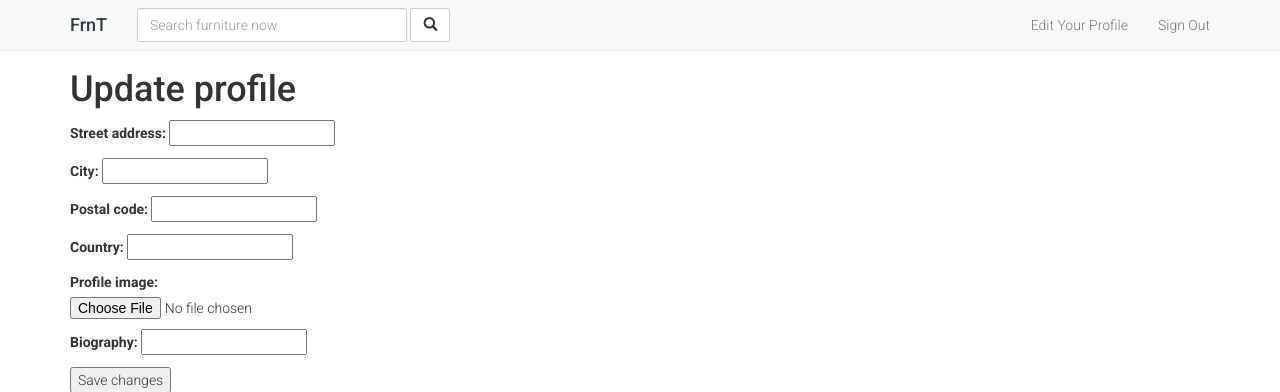
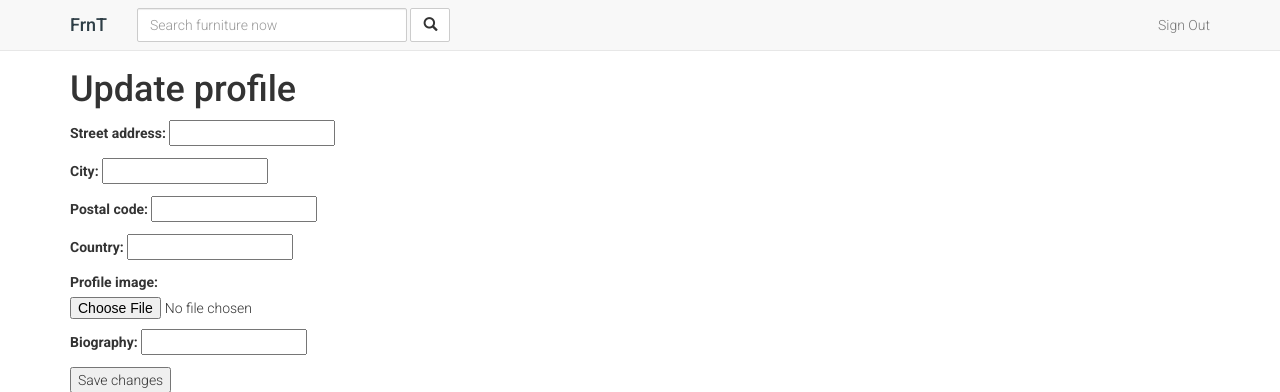
Before and after one commit to xofaye/frnt, a Django app: page /profile/edit/ in a window 1280 px wide. Shown: the top 392 px of the page. Run offline with Django 3.2, Linux system fonts and the light colour scheme; the visitor is signed in with stand-in values (Sample User, id 1); some libraries are stand-ins or nearby versions.

Commit message:
Removed Edit Profile link from header

```diff
--- a/Backend/frnt/main/templates/default_layout.html
+++ b/Backend/frnt/main/templates/default_layout.html
@@ -46,7 +46,6 @@
           </form><!-- /.navbar-form -->
           <ul class="nav navbar-nav navbar-right">
              {% if request.user.is_authenticated %}
-              <li><a href="/profile/edit">Edit Your Profile</a></li>
               <li><a href="/logout/">Sign Out</a></li>
              {% else %}
               <li><a href="/login/">Sign In</a></li>
```
